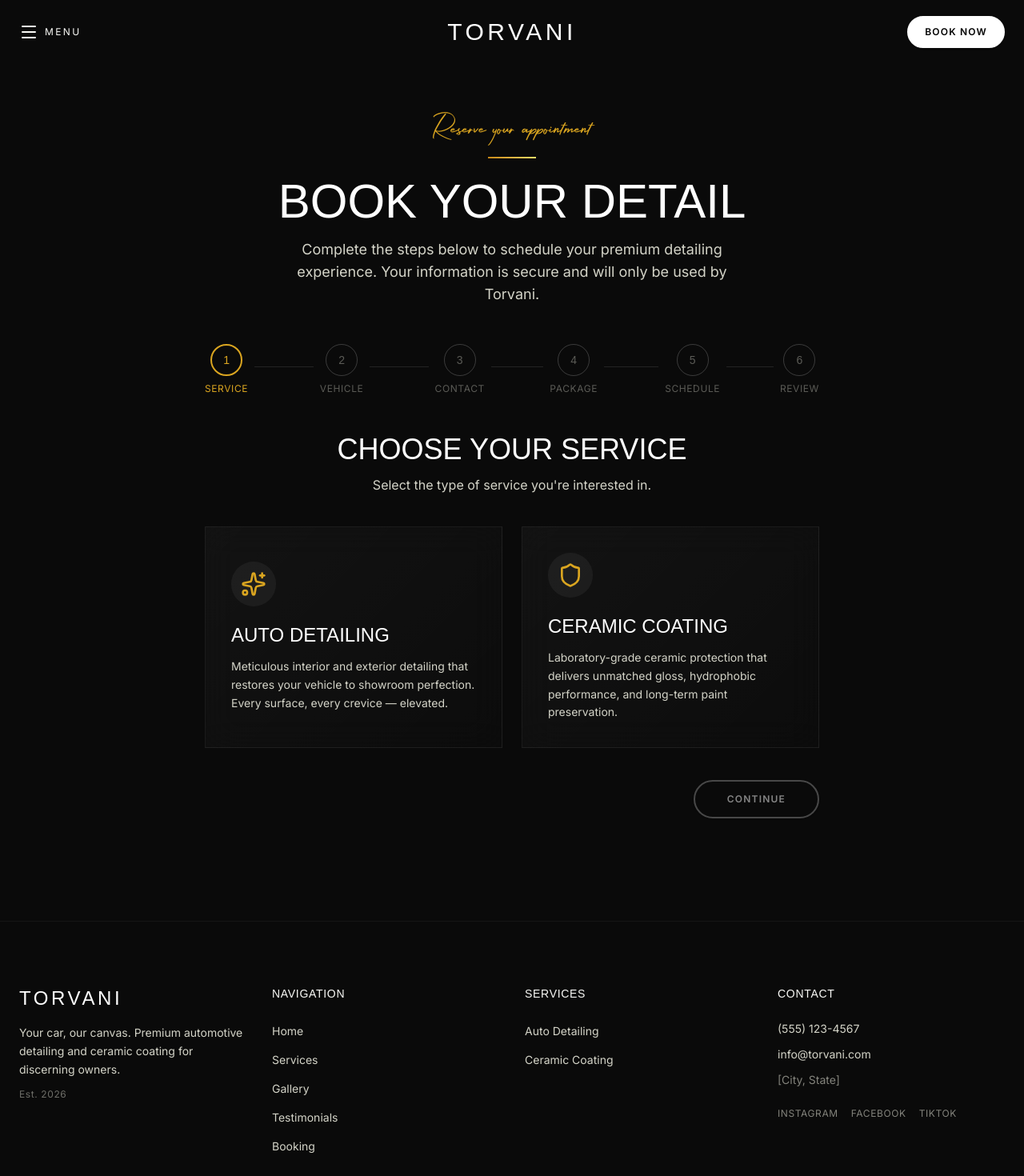
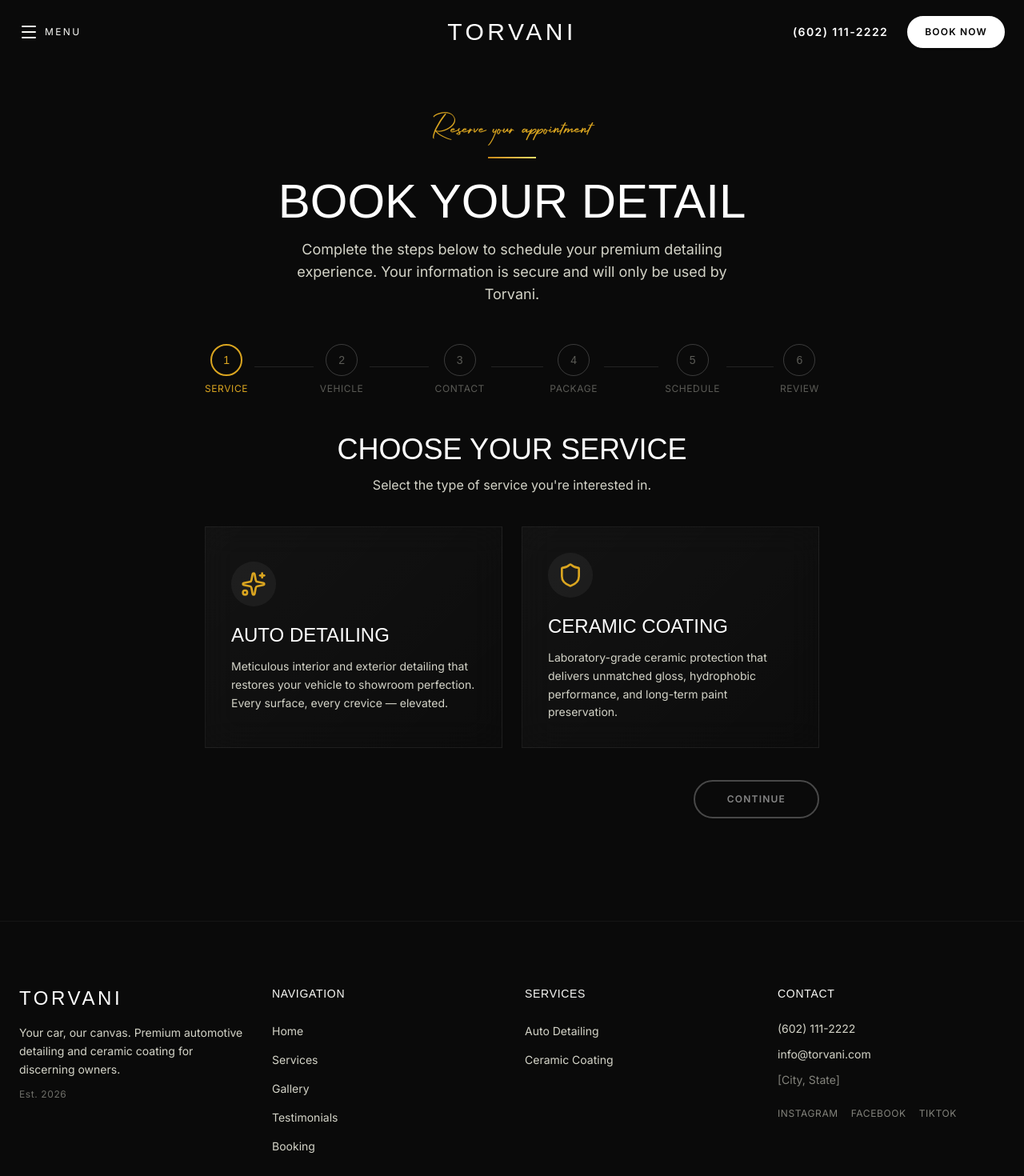
Before and after one commit to empexofficial/torvani, a Next.js app: page /booking in a window 1280 px wide. Shown: the top 1470 px of the page at 80% size. Built offline with nearby package versions, Linux system fonts and the light colour scheme; a web font is replaced by a local one.

Commit message:
feat: update phone number across footer, navbar, and contact form.

```diff
--- a/src/components/booking/steps/StepContact.tsx
+++ b/src/components/booking/steps/StepContact.tsx
@@ -131,7 +131,7 @@ export default function StepContact({
                         <label className={labelClasses}>Phone *</label>
                         <input
                             {...register("phone")}
-                            placeholder="(555) 123-4567"
+                            placeholder="(602) 111-2222"
                             type="tel"
                             className={inputClasses}
                         />
--- a/src/components/layout/Footer.tsx
+++ b/src/components/layout/Footer.tsx
@@ -73,12 +73,11 @@ export default function Footer() {
                         </h4>
                         <ul className="space-y-3 font-body text-sm text-ivory-400">
                             <li>
-                                {/* PLACEHOLDER: Replace with real phone number */}
                                 <a
-                                    href="tel:+15551234567"
+                                    href="tel:+16021112222"
                                     className="hover:text-gold-300 transition-colors duration-300"
                                 >
-                                    (555) 123-4567
+                                    (602) 111-2222
                                 </a>
                             </li>
                             <li>
--- a/src/components/layout/Navbar.tsx
+++ b/src/components/layout/Navbar.tsx
@@ -71,7 +71,13 @@ export default function Navbar() {
                     </Link>
 
                     {/* Right — Book Now */}
-                    <div className="flex-1 flex items-center justify-end">
+                    <div className="flex-1 flex items-center justify-end gap-6">
+                        <a
+                            href="tel:+16021112222"
+                            className="hidden md:block font-body text-sm font-semibold tracking-widest text-white hover:text-gold-200 transition-colors"
+                        >
+                            (602) 111-2222
+                        </a>
                         <Button href="/booking" variant="solid" size="sm">
                             Book Now
                         </Button>
@@ -126,8 +132,14 @@ export default function Navbar() {
                                 initial={{ opacity: 0, y: 20 }}
                                 animate={{ opacity: 1, y: 0 }}
                                 transition={{ delay: 0.4 }}
-                                className="mt-4"
+                                className="mt-4 flex flex-col items-center gap-6"
                             >
+                                <a
+                                    href="tel:+16021112222"
+                                    className="font-body text-lg font-semibold tracking-widest text-white hover:text-gold-200 transition-colors"
+                                >
+                                    (602) 111-2222
+                                </a>
                                 <Button href="/booking" variant="solid" size="lg">
                                     Book Your Detail
                                 </Button>
```
